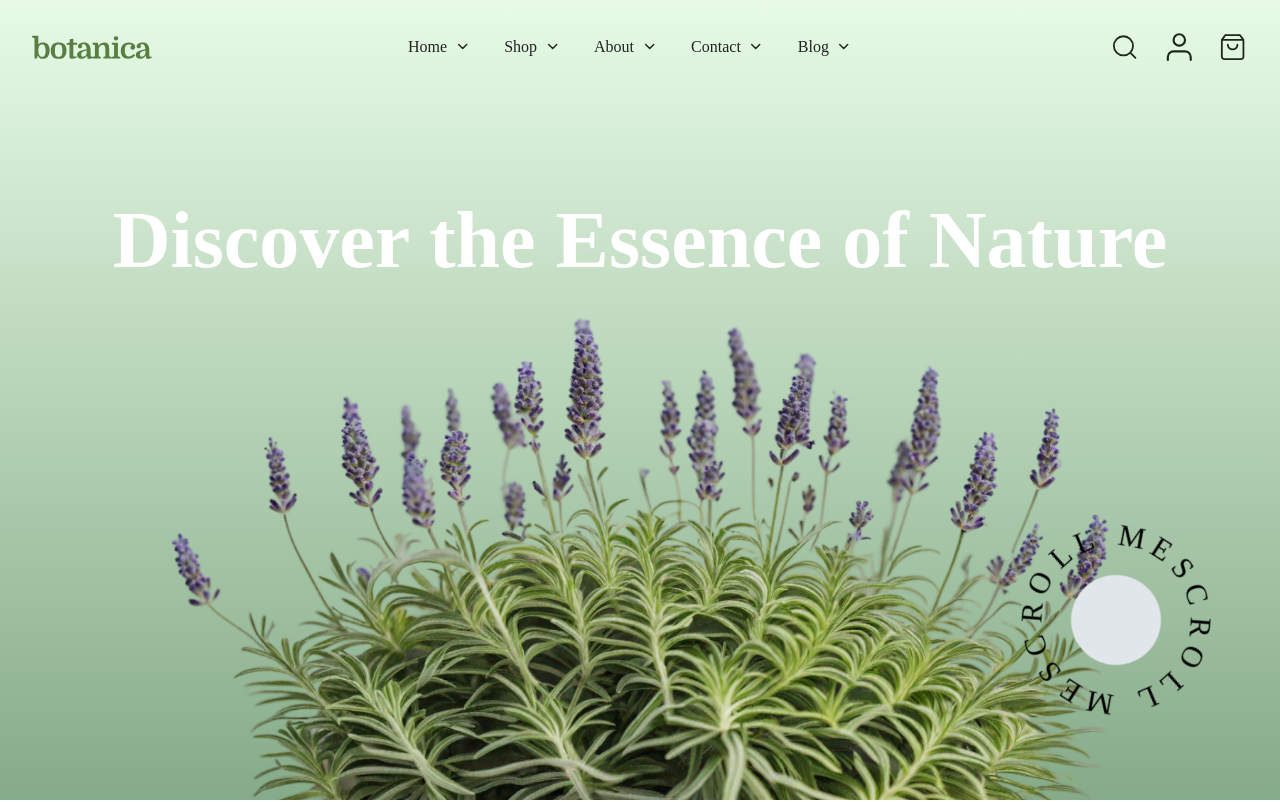
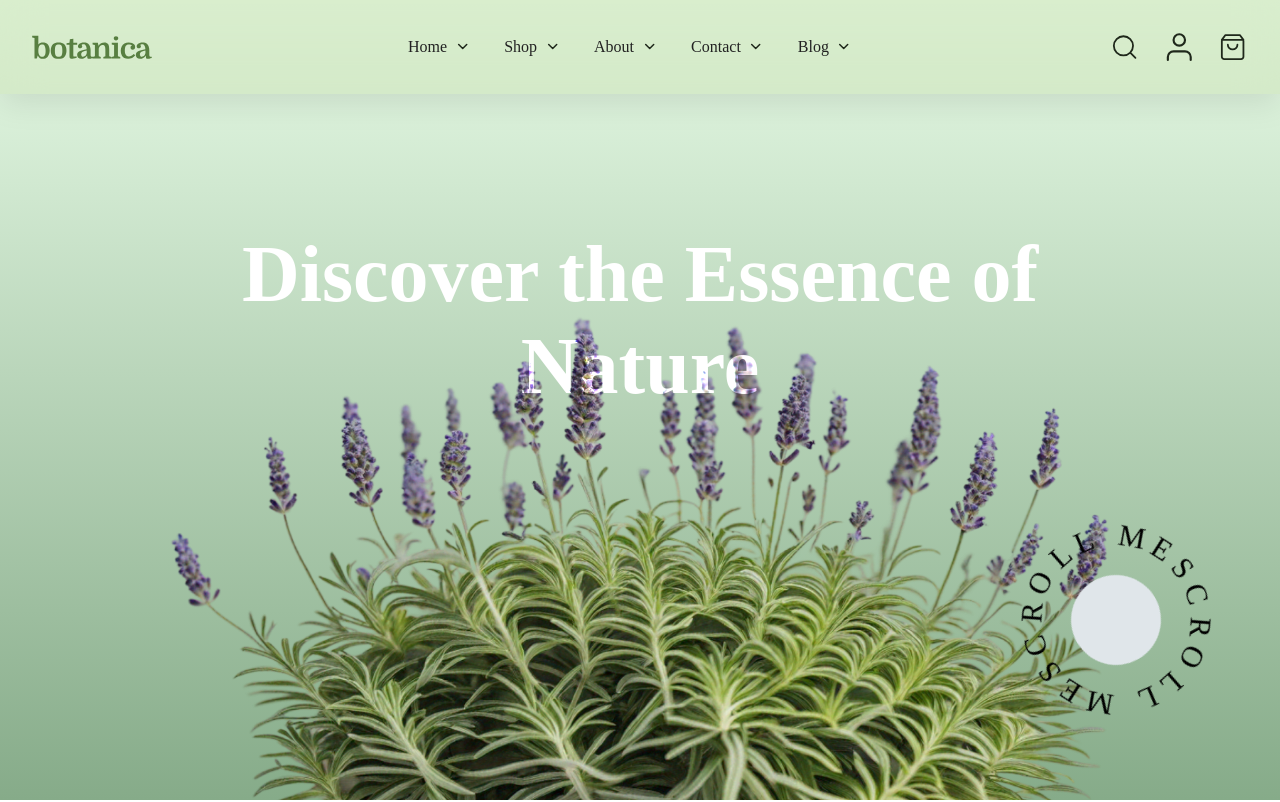
Before and after one commit to stpop0111/250202_shampoo-LP, a plain HTML site: page index.html in a window 1280 px wide. Shown: the top 802 px of the page. Drawn offline with nearby package versions, Linux system fonts and the light colour scheme; some packages are replaced by stand-ins of ours.

Commit message:
from Mac

```diff
--- a/css/style.css
+++ b/css/style.css
@@ -40,7 +40,11 @@ padding: var(--size-L);
 justify-content: space-between;
 align-items: center;
 position: fixed;
-z-index: 3;
+z-index: 10;
+
+background: rgb(from var(--color-Sub02) r g b / 0.5);
+backdrop-filter: blur(20px);
+box-shadow: 0 8px 32px 0 rgba(0,0,0,0.1);
 }
 
 /* アイコン */
@@ -89,7 +93,7 @@ transform: translateY(1rem);
 transition: all 0.3s ease;
 border-radius: 4px;
 box-shadow: 0 2px 10px rgba(0,0,0,0.1);
-z-index: 10;
+z-index: 11;
 }
 .gnav-item:hover .dropdown{
 opacity: 1;
@@ -126,10 +130,9 @@ position: relative;
 }
 
 .hero-header{
-width: 60%;
-min-width: 1100px;
+width: 70%;
 position: absolute;
-top: 30%;
+top: 40%;
 left: 50%;
 transform: translate(-50%, -50%);
 font-size: clamp(4rem, 5vw + 1rem, 8rem);
@@ -154,6 +157,7 @@ bottom: 0;
 left: 50%;
 transform: translate(-50%);
 width: 80%;
+min-width: 1000px;
 z-index: 1;
 }
 
--- a/index.html
+++ b/index.html
@@ -12,7 +12,7 @@
 </head>
 <body>
     <!-- ナビゲーションバー -->
-    <nav class="nav-wrapper">
+    <nav class="nav-wrapper"><!-- TODO:デフォルト非表示にする。レスポンシブデザインにする -->
 
         <!-- アイコン -->
         <div class="icon"><img src="img/svg/Botanica.svg" alt=""></div>
--- a/js/script.js
+++ b/js/script.js
@@ -35,7 +35,7 @@ class ScrollTextAnimate{
         const infiniteScrollTL = gsap.timeline({
             repeat:-1,
         });
-        // スクロールに合わせて移動するように変更する。
+        // TODO:スクロールに合わせて移動するように変更する。
         infiniteScrollTL
         .to(this.scrollText,{
             x:'-100%',
```
